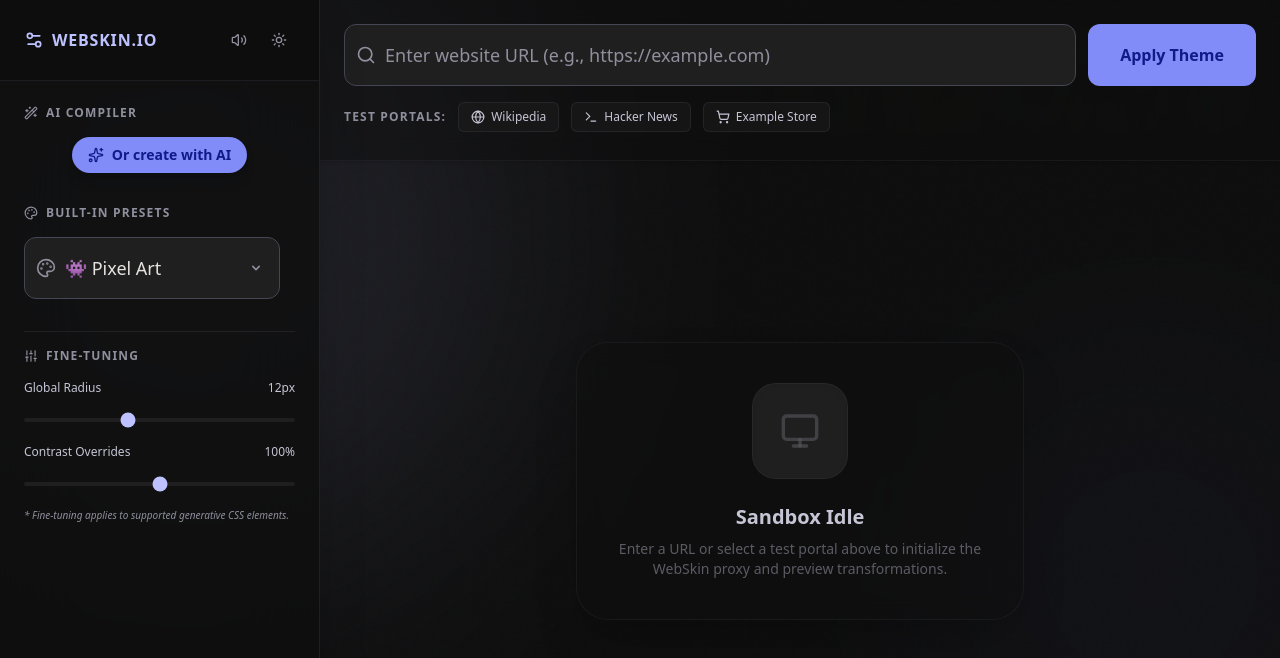
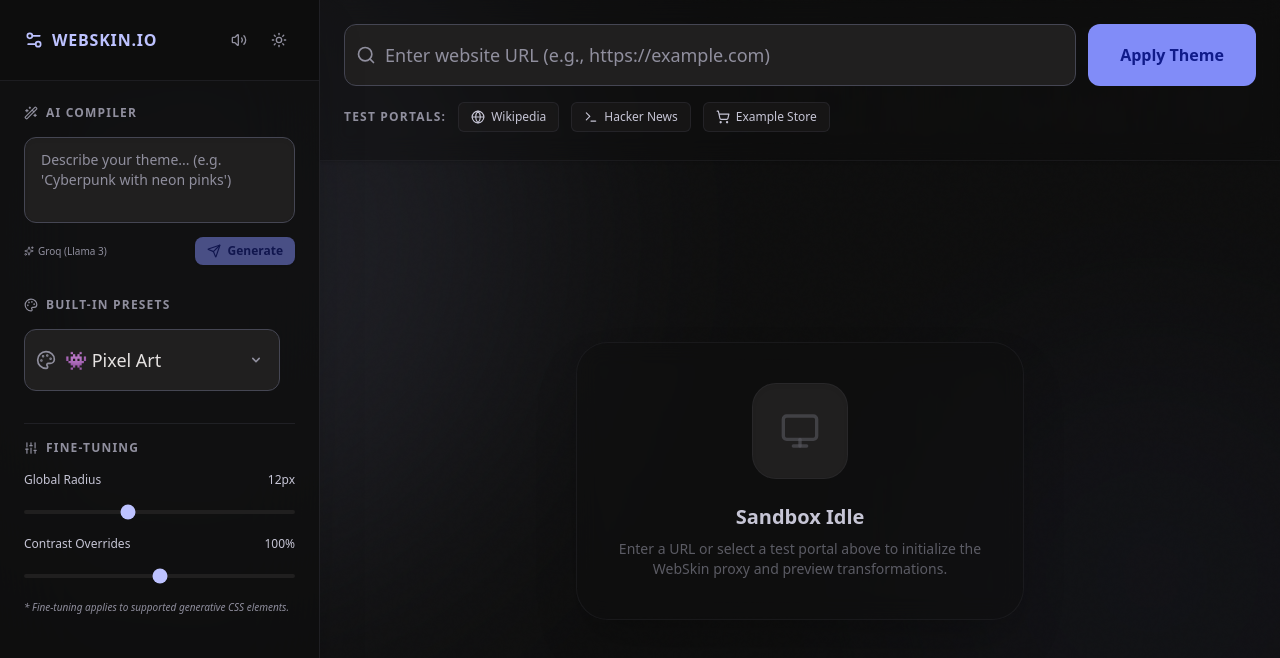
Before and after one commit to nikhil2004-blip/web_scraper, a Next.js app: page / in a window 1280 px wide. Shown: the top 658 px of the page. Built offline with nearby package versions, Linux system fonts and the light colour scheme.

Commit message:
feat: polish design and premium loading animations for AiThemeInput

```diff
--- a/components/AiThemeInput.tsx
+++ b/components/AiThemeInput.tsx
@@ -1,8 +1,7 @@
 'use client';
 
 import React, { useState } from 'react';
-import { motion } from 'framer-motion';
-import { Sparkles, Wand2, Loader2, Send } from 'lucide-react';
+import { Sparkles, Loader2, Send } from 'lucide-react';
 import axios from 'axios';
 
 interface AiThemeInputProps {
@@ -12,7 +11,6 @@
 export const AiThemeInput: React.FC<AiThemeInputProps> = ({ onGenerate }) => {
     const [prompt, setPrompt] = useState('');
     const [loading, setLoading] = useState(false);
-    const [active, setActive] = useState(false);
 
     const handleGenerate = async () => {
         if (!prompt.trim()) return;
@@ -27,58 +25,38 @@
             alert('Failed to generate theme');
         } finally {
             setLoading(false);
-            setPrompt(''); // Clear input after success
+            setPrompt('');
         }
     };
 
     return (
-        <div className="w-full max-w-lg mx-auto mt-4">
-
-            {/* Toggle AI Mode */}
-            {!active ? (
-                <motion.button
-                    initial={{ opacity: 0, y: 10 }}
-                    animate={{ opacity: 1, y: 0 }}
-                    whileHover={{ scale: 1.05 }}
-                    onClick={() => setActive(true)}
-                    className="flex items-center gap-2 mx-auto px-4 py-2 rounded-full bg-primary-container text-on-primary-container hover:bg-primary hover:text-on-primary text-sm font-bold shadow-lg"
-                >
-                    <Sparkles size={16} />
-                    <span>Or create with AI</span>
-                </motion.button>
-            ) : (
-                <motion.div
-                    initial={{ opacity: 0, scale: 0.9 }}
-                    animate={{ opacity: 1, scale: 1 }}
-                    className="relative p-6 rounded-2xl bg-surface-container border border-outline-variant shadow-2xl"
-                >
-                    <div className="absolute -top-3 left-6 flex items-center gap-1 bg-surface-container-highest px-2 text-xs text-primary font-bold uppercase tracking-wider border border-outline-variant rounded">
-                        <Wand2 size={12} /> AI Theme Generator
-                    </div>
-
-                    <div className="flex gap-2">
-                        <input
-                            type="text"
+        <div className="w-full relative">
+            <textarea
                 value={prompt}
                 onChange={(e) => setPrompt(e.target.value)}
-                            placeholder="Describe your dream theme... (e.g. 'Cyberpunk Pink')"
-                            className="flex-1 bg-transparent border-b border-outline-variant py-2 px-2 text-on-surface placeholder-outline focus:outline-none focus:border-primary transition-colors"
-                            onKeyDown={(e) => e.key === 'Enter' && handleGenerate()}
+                placeholder="Describe your theme... (e.g. 'Cyberpunk with neon pinks')"
+                rows={3}
+                className="w-full bg-surface-container border border-outline-variant rounded-xl py-3 px-4 text-sm text-on-surface placeholder-outline focus:outline-none focus:ring-2 focus:ring-primary focus:border-primary transition-all resize-none shadow-inner"
+                onKeyDown={(e) => {
+                    if (e.key === 'Enter' && !e.shiftKey) {
+                        e.preventDefault();
+                        handleGenerate();
+                    }
+                }}
             />
+            <div className="flex items-center justify-between mt-2">
+                <span className="text-[10px] text-outline flex items-center gap-1">
+                    <Sparkles size={10} /> Groq (Llama 3)
+                </span>
                 <button
                     onClick={handleGenerate}
                     disabled={loading || !prompt}
-                            className="p-3 rounded-xl bg-primary-container text-on-primary-container hover:bg-primary hover:text-on-primary disabled:opacity-50 disabled:cursor-not-allowed transition-all"
+                    className="flex items-center gap-1.5 px-3 py-1.5 rounded-lg bg-primary-container text-on-primary-container hover:bg-primary hover:text-on-primary disabled:opacity-50 disabled:cursor-not-allowed transition-all text-xs font-bold shadow-sm"
                 >
-                            {loading ? <Loader2 size={20} className="animate-spin" /> : <Send size={20} />}
+                    {loading ? <Loader2 size={14} className="animate-spin" /> : <Send size={14} />}
+                    {loading ? 'Compiling...' : 'Generate'}
                 </button>
             </div>
-
-                    <p className="mt-3 text-xs text-center text-outline flex items-center justify-center gap-1">
-                        <Sparkles size={10} /> Powered by Groq (Llama 3.3 70B)
-                    </p>
-                </motion.div>
-            )}
         </div>
     );
 };
```
Lines whose indentation alone changed are shown as unchanged.
